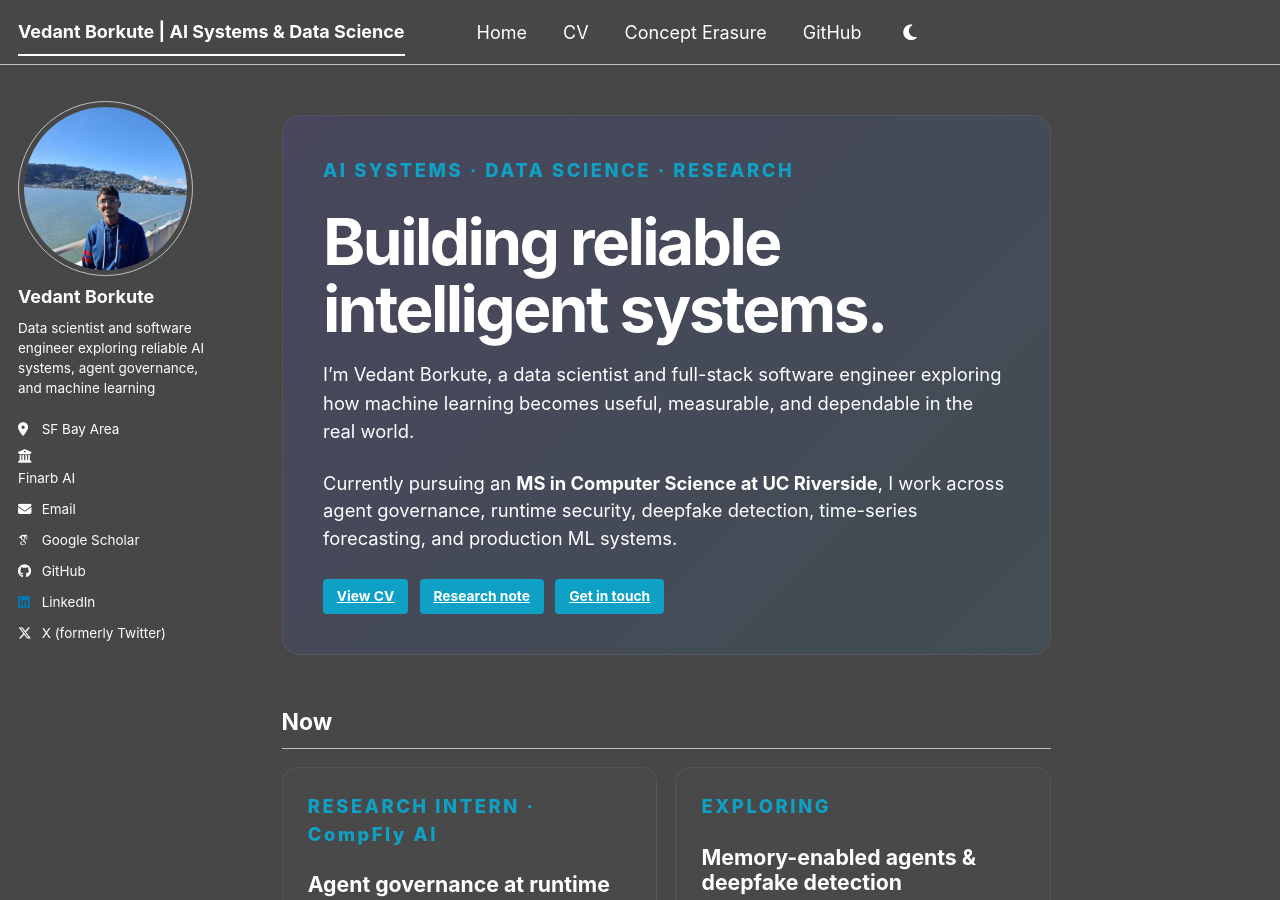
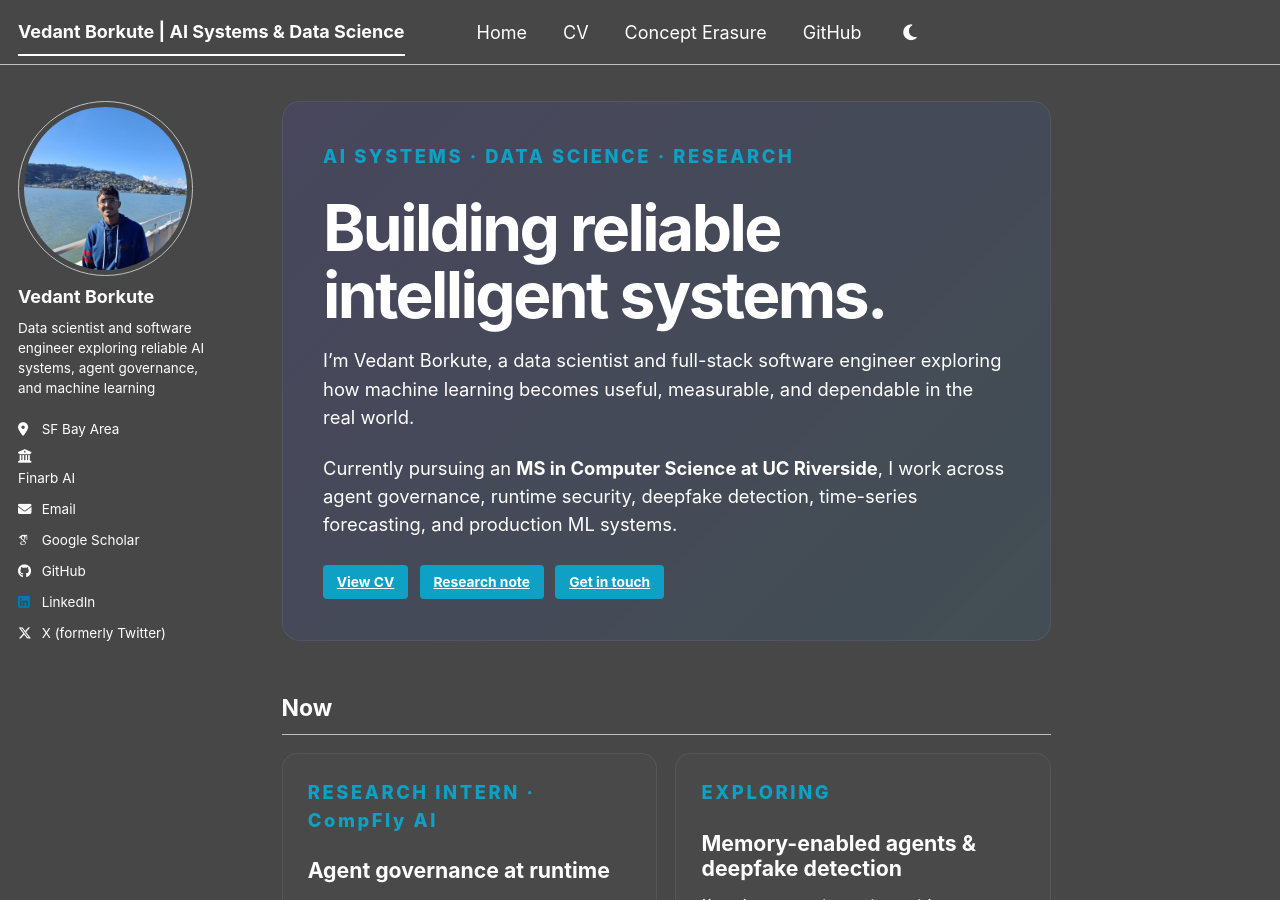
Before and after one commit to Vedant2100/vedant2100.github.io, a Jekyll site: the page built from _pages/about.md, in a window 1280 px wide and 900 px high. Built offline with Jekyll 4.4.1, drawn with Linux system fonts in a browser that asks for light colours; some web fonts are replaced; a script bundle is joined from its source files by our own code; library files that are not in the unit come from our copies.

Commit message:
Remove empty homepage heading

```diff
--- a/_layouts/single.html
+++ b/_layouts/single.html
@@ -24,7 +24,7 @@
     {% if page.modified %}<meta itemprop="dateModified" content="{{ page.modified | date: "%B %d, %Y" }}">{% endif %}
 
     <div class="page__inner-wrap">
-      {% unless page.header.overlay_color or page.header.overlay_image %}
+      {% unless page.header.overlay_color or page.header.overlay_image or page.title == "" %}
         <header>
           {% if page.title %}<h1 class="page__title" itemprop="headline">{{ page.title | markdownify | remove: "<p>" | remove: "</p>" }}</h1>{% endif %}
           {% if page.read_time %}
```
